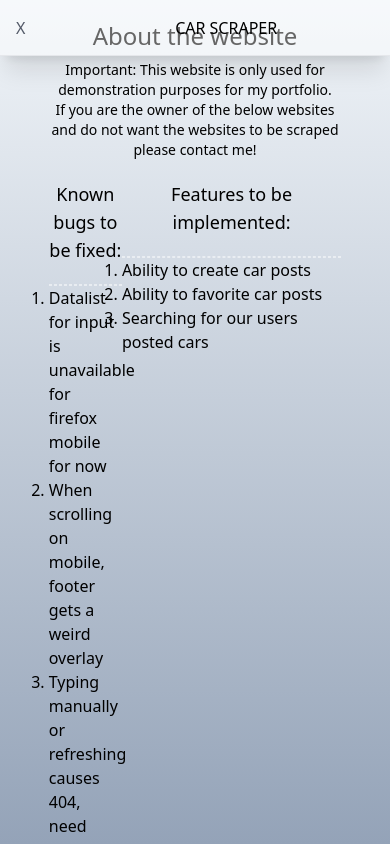
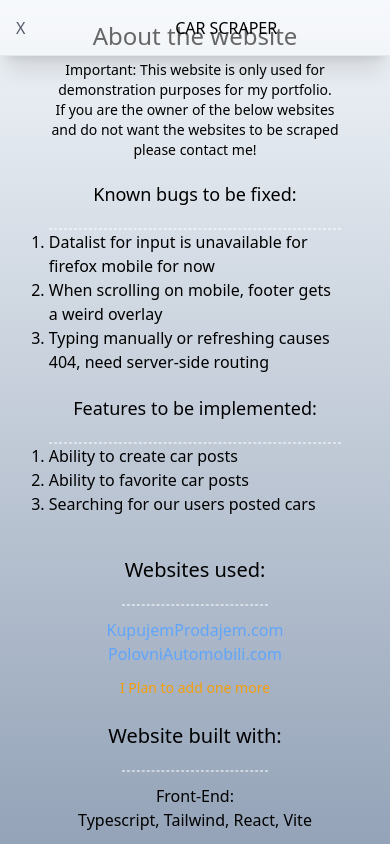
Before and after one commit to JustBaneIsFine/car-scaper-front, a React app: page /About in a window 390 px wide. Built offline with nearby package versions, Linux system fonts and the light colour scheme; no server answers; the HTML template or start-up script is replaced by a standard one.

Commit message:
fixed non-responsive design

```diff
--- a/src/pages/About.tsx
+++ b/src/pages/About.tsx
@@ -11,8 +11,8 @@ export default function About({ x }: { x: string }) {
         If you are the owner of the below websites and do not want the websites
         to be scraped please contact me!
       </p>
-      <div className=" inline-flex  w-full justify-around">
-        <div className="w-1/4 ">
+      <div className=" w-full  justify-around sm:inline-flex">
+        <div className="pb-5 sm:w-1/4 ">
           <span className="text-lg">Known bugs to be fixed:</span>
           <div className="m-auto mt-5 w-full border border-dashed border-white  opacity-50" />
           <ul className=" list-decimal text-left">
```
